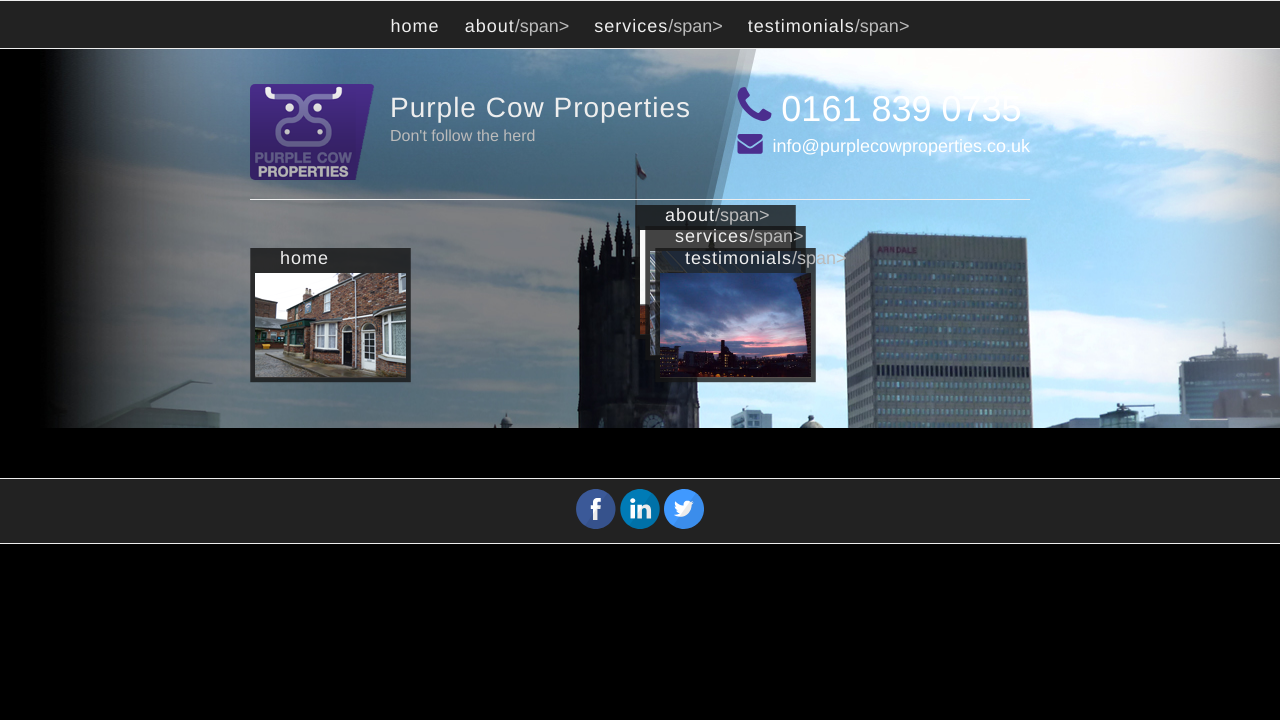
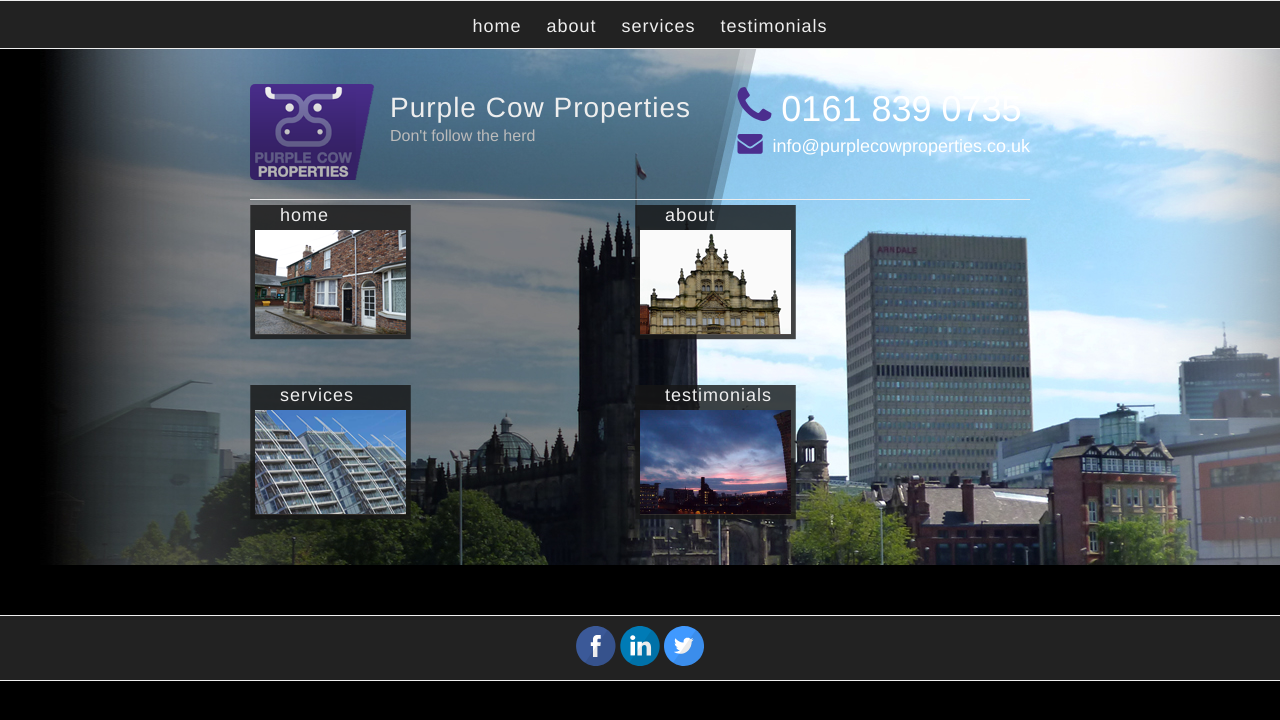
Before and after one commit to idiotandrobot/purplecowproperties.co.uk, a Jekyll site: the page built from index.html, in a window 1280 px wide. Shown: the top 720 px of the page. Built offline with Jekyll 4.4.1, drawn with Linux system fonts in a browser that asks for light colours; nearby versions of some CDN libraries.

Commit message:
Fix menu span syntax

```diff
--- a/_includes/menu.html
+++ b/_includes/menu.html
@@ -1,6 +1,6 @@
 <nav>
   <span class="home"><a href="{{ site.baseurl }}/">home</a></span>
-  <span class="about"><a href="{{ site.baseurl }}/about">about</a>/span>
-  <span class="services"><a href="{{ site.baseurl }}/services">services</a>/span>
-  <span class="testimonials"><a href="{{ site.baseurl }}/testimonials">testimonials</a>/span>
+  <span class="about"><a href="{{ site.baseurl }}/about">about</a></span>
+  <span class="services"><a href="{{ site.baseurl }}/services">services</a></span>
+  <span class="testimonials"><a href="{{ site.baseurl }}/testimonials">testimonials</a></span>
 </nav>
```
